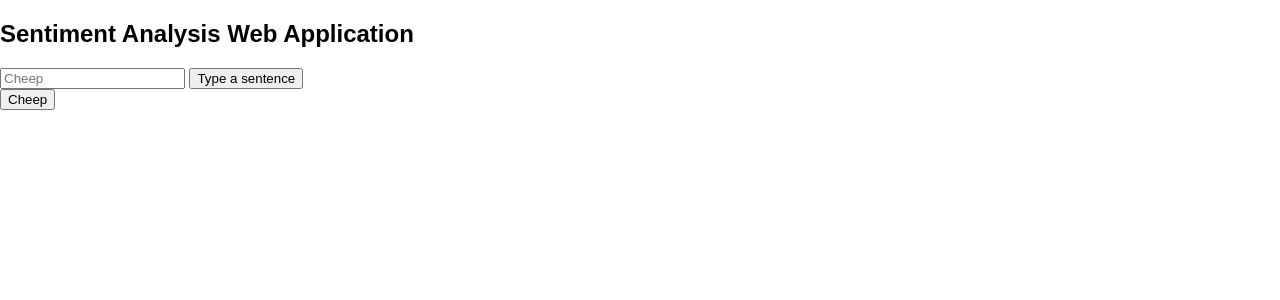
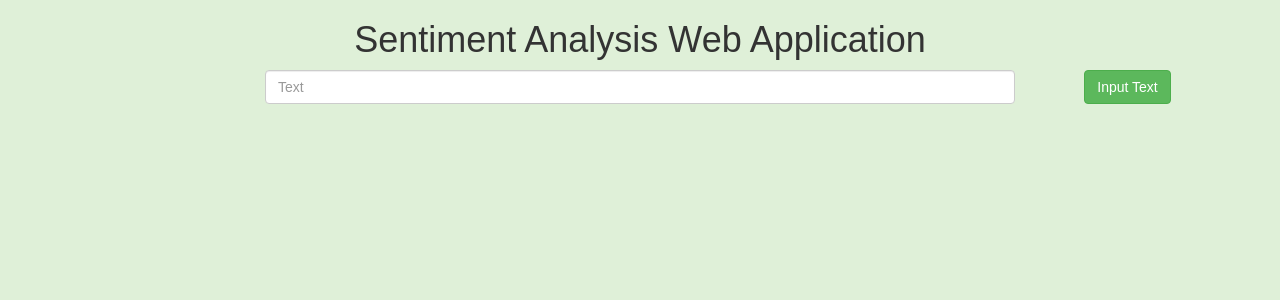
Before and after one commit to kdzumba/hate-speech-moderation-app, a Flask app: page / in a window 1280 px wide. Shown: the top 300 px of the page. Run offline with Flask 2, Linux system fonts and the light colour scheme; data comes from the database, SQL or seed files in the repository; some libraries are stand-ins or nearby versions.

Commit message:
Sentiment analysis web application

```diff
--- a/app.py
+++ b/app.py
@@ -19,8 +19,46 @@ def __repr__(self):
 
 @app.route('/', methods=['POST', 'GET'])
 def index():
-    return render_template('index.html')
+    if request.method == 'POST':
+        task_content = request.form['content']
+        new_task = Todo(content=task_content)
 
+        try:
+            db.session.add(new_task)
+            db.session.commit()
+            return redirect('/')
+        except:
+            return 'There was an issue adding your text'
+
+        pass
+    else:
+        tasks = Todo.query.order_by(Todo.date_created).all()
+        return render_template('index.html', tasks=tasks)
+
+app.route('/delete/<int:id>')
+def delete(id):
+    task_to_delete = Todo.query.get_or_404(id)
+
+    try:
+        db.session.delete(task_to_delete)
+        db.session.commit()
+        return redirect('/')
+    except:
+        return 'There was a probelm deleting your text'
+
+app.route('/update/<int:id>', methods=['GET', 'POST'])
+def update(id):
+    task = Todo.query.get_or_404(id)
+    if request.method == 'POST':
+        task.content = request.form['content']
+
+        try:
+            db.session.commit()
+            return redirect('/')
+        except:
+            return 'There was an issue updating your text'
+    else:
+        return render_template('index.html', task=task)
 
 if __name__ == '__main__':
     app.run(debug=True)
--- a/templates/index.html
+++ b/templates/index.html
@@ -1,26 +1,26 @@
 <!DOCTYPE html>
 <html lang="en">
+{% extends "bootstrap/base.html" %} {% block content %}
 
 <head>
     <meta charset="UTF-8">
     <link rel="stylesheet" href="{{url_for('static', filename='css/main.css')}}">
 
-    <body class="bg-primary">
-
+    <body class="bg-success">
         <div class="container text-center">
             <section>
-                <h2>Sentiment Analysis Web Application</h2>
+                <h1 style="text-align: center">Sentiment Analysis Web Application</h1>
             </section>
 
             <form class="form-group row" action="/" method="POST">
                 <div class="col-xs-8 col-xs-offset-2">
-                    <input type="text" class="form-control inputfield" id="cheep" placeholder="Cheep" name="cheep">
-                    <input type="submit" value="Type a sentence">
+                    <input type="text" class="form-control inputfield" id="Text" placeholder="Text" name="Text">
                 </div>
-                <button type="submit" class="btn btn-success ">Cheep</button>
+                <button type="submit" class="btn btn-success ">Input Text</button>
             </form>
         </div>
 </head>
 </body>
 
 </html>
+{% endblock %}
```
